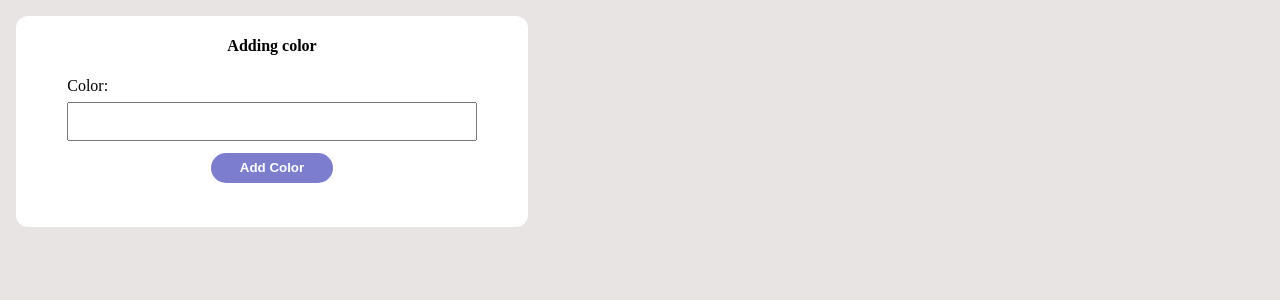
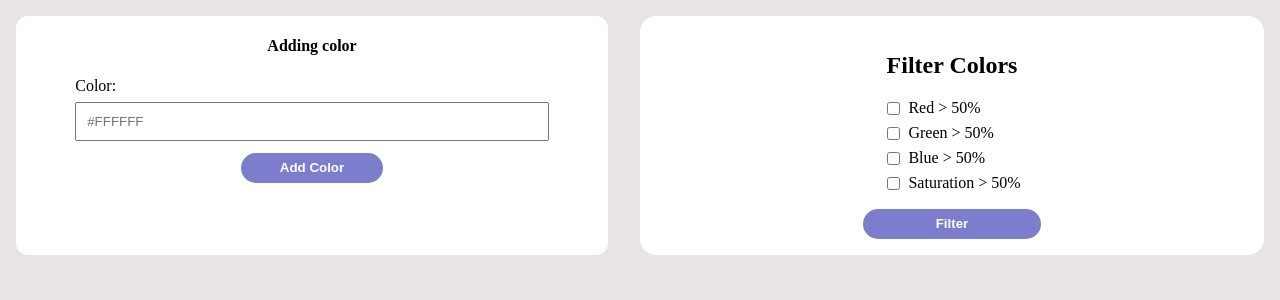
Before and after one commit to zaraod17/colorsApp, a React (Create React App) app: page / in a window 1280 px wide. Shown: the top 300 px of the page. Built offline with nearby package versions, Linux system fonts and the light colour scheme.

Commit message:
Add FilterColorForm component

```diff
--- a/src/App.tsx
+++ b/src/App.tsx
@@ -1,9 +1,27 @@
-import React from 'react';
+import React, { useState } from "react";
 
-import AddColorForm from './components/AddColorForm/AddColorForm';
+import AddColorForm from "./components/AddColorForm/AddColorForm";
+import FilterColorForm from "./components/FilterColorForm/FilterColorForm";
 
 const App: React.FC = () => {
-  return <><AddColorForm></AddColorForm></>
-}
+  const [colors, setColors] = useState<Array<{ color: string }>>([
+    {
+      color: "#888888",
+    },
+  ]);
+
+  const handleFilters = (): void => {};
+
+  const handleAddColor = (): void => {};
+
+  return (
+    <>
+      <div className="formsWrapper">
+        <AddColorForm onAddColor={handleAddColor}></AddColorForm>
+        <FilterColorForm onFilterColors={handleFilters}></FilterColorForm>
+      </div>
+    </>
+  );
+};
 
 export default App;
--- a/src/components/AddColorForm/AddColorForm.module.scss
+++ b/src/components/AddColorForm/AddColorForm.module.scss
@@ -1,6 +1,6 @@
 .addColor {
   background-color: white;
-  width: 40%;
+  width: 50%;
   margin: 1rem;
   display: flex;
   flex-direction: column;
--- a/src/components/AddColorForm/AddColorForm.tsx
+++ b/src/components/AddColorForm/AddColorForm.tsx
@@ -38,6 +38,9 @@ const AddColorForm: React.FC<AddColorFormProps> = ({ onAddColor }) => {
           type="text"
           value={color}
           onChange={handleChange}
+          maxLength={7}
+          placeholder="#FFFFFF"
+          required
         />
         <button type="submit">Add Color</button>
       </form>
--- /dev/null
+++ b/src/components/FilterColorForm/FilterColorForm.module.scss
@@ -0,0 +1,44 @@
+.filtersForm {
+  background-color: white;
+  width: 50%;
+  margin: 1rem;
+  border-radius: 1rem;
+  display: flex;
+  flex-direction: column;
+  justify-content: center;
+  align-items: center;
+  padding: 1rem;
+
+  .container {
+    display: flex;
+    align-items: center;
+    margin-bottom: 6px;
+    font-size: 16px;
+
+    label {
+      margin-left: 5px;
+      cursor: pointer;
+    }
+
+    input {
+      cursor: pointer;
+    }
+  }
+
+  button {
+    width: 30%;
+    margin-top: 10px;
+    background-color: rgb(125, 125, 206);
+    color: white;
+    font-weight: 700;
+    border: none;
+    height: 30px;
+    border-radius: 1rem;
+
+    &:hover {
+      background-color: blueviolet;
+      cursor: pointer;
+      box-shadow: 0px 0px 8px #888888;
+    }
+  }
+}
--- /dev/null
+++ b/src/components/FilterColorForm/FilterColorForm.tsx
@@ -0,0 +1,109 @@
+import React, { Component, ReactNode } from "react";
+
+import classes from "./FilterColorForm.module.scss";
+
+interface FilterColorFormProps {
+  onFilterColors: () => void;
+}
+
+interface ColorFilter {
+  red: boolean;
+  green: boolean;
+  blue: boolean;
+  saturation: boolean;
+}
+
+interface FilterColorState extends ColorFilter {}
+
+class FilterColorForm extends Component<
+  FilterColorFormProps,
+  FilterColorState
+> {
+  constructor(props: FilterColorFormProps) {
+    super(props);
+    this.state = {
+      red: false,
+      green: false,
+      blue: false,
+      saturation: false,
+    };
+  }
+
+  componentDidUpdate(
+    prevProps: Readonly<FilterColorFormProps>,
+    prevState: Readonly<FilterColorState>,
+    snapshot?: any
+  ): void {
+    console.log(this.state);
+  }
+
+  handleInputChange = (event: React.ChangeEvent<HTMLInputElement>) => {
+    const target = event.target;
+    const name = target.name;
+    const value = target.value;
+
+    this.setState({
+      [name]: !!value,
+    } as Pick<FilterColorState, keyof FilterColorState>);
+  };
+
+  handleSubmit = (event: React.FormEvent<HTMLFormElement>) => {
+    event.preventDefault();
+    this.props.onFilterColors(); // this.props.onFilterColors(this.state)
+  };
+
+  render(): ReactNode {
+    return (
+      <>
+        <form className={classes.filtersForm} onSubmit={this.handleSubmit}>
+          <h2>Filter Colors</h2>
+          <div>
+            <div className={classes.container}>
+              <input
+                type="checkbox"
+                name="red"
+                checked={this.state.red}
+                onChange={this.handleInputChange}
+                id="red"
+              />
+              <label htmlFor="red">Red {">"} 50%</label>
+            </div>
+            <div className={classes.container}>
+              <input
+                id="green"
+                type="checkbox"
+                name="green"
+                checked={this.state.green}
+                onChange={this.handleInputChange}
+              />
+              <label htmlFor="green">Green {">"} 50%</label>
+            </div>
+            <div className={classes.container}>
+              <input
+                type="checkbox"
+                name="blue"
+                checked={this.state.blue}
+                onChange={this.handleInputChange}
+                id="blue"
+              />
+              <label htmlFor="blue">Blue {">"} 50%</label>
+            </div>
+            <div className={classes.container}>
+              <input
+                id="saturation"
+                type="checkbox"
+                name="saturation"
+                checked={this.state.saturation}
+                onChange={this.handleInputChange}
+              />
+              <label htmlFor="saturation">Saturation {">"} 50%</label>
+            </div>
+          </div>
+          <button type="submit">Filter</button>
+        </form>
+      </>
+    );
+  }
+}
+
+export default FilterColorForm;
--- a/src/index.scss
+++ b/src/index.scss
@@ -1,4 +1,7 @@
 body {
   margin: 0;
   background-color: rgb(233, 228, 228);
+  .formsWrapper {
+    display: flex;
+  }
 }
```
